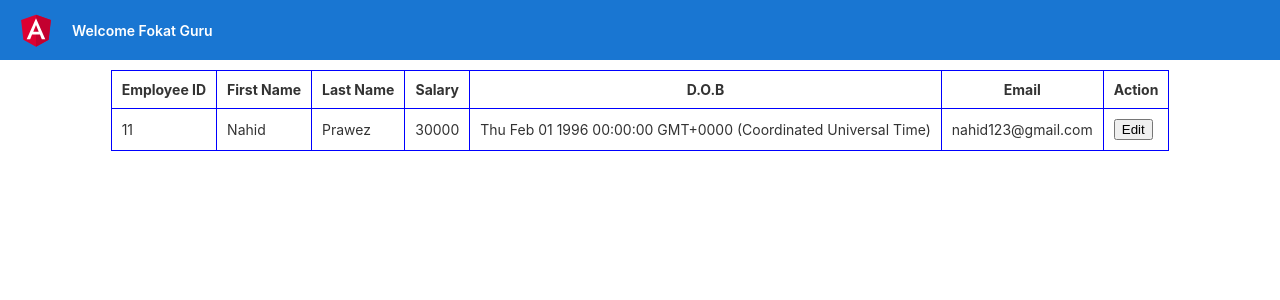
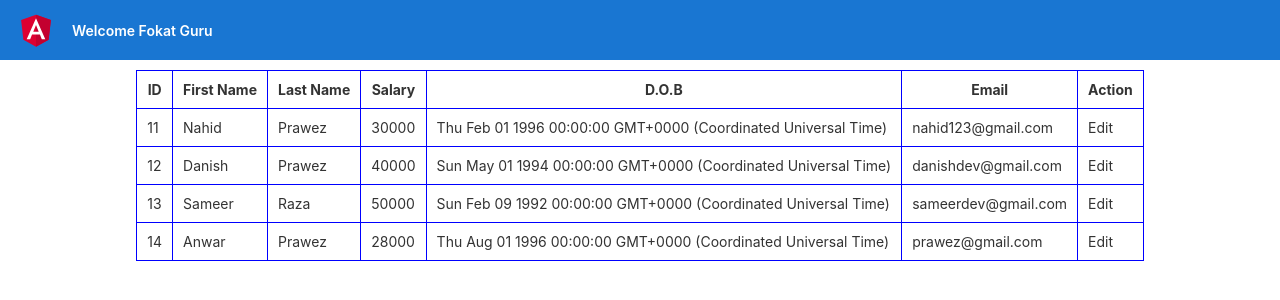
Before and after one commit to nahidprawez/EduAngular, an Angular app: page / in a window 1280 px wide. Shown: the top 300 px of the page. Built offline with nearby package versions, Linux system fonts and the light colour scheme.

Commit message:
custom directive module 3 ass1

```diff
--- a/src/app/app.module.ts
+++ b/src/app/app.module.ts
@@ -1,6 +1,6 @@
 import { NgModule } from '@angular/core';
 import { BrowserModule } from '@angular/platform-browser';
-
+import { ColorDirective } from './directives/color.directive';
 import { AppComponent } from './app.component';
 import { EmployeeComponent } from './employee/employee.component';
 import {FormsModule} from '@angular/forms';
@@ -8,7 +8,8 @@ import {FormsModule} from '@angular/forms';
 @NgModule({
   declarations: [
     AppComponent,
-    EmployeeComponent
+    EmployeeComponent,
+    ColorDirective
   ],
   imports: [
     BrowserModule,
--- /dev/null
+++ b/src/app/directives/color.directive.ts
@@ -0,0 +1,22 @@
+import {Directive, ElementRef, Renderer2, HostListener} from '@angular/core';
+
+
+@Directive({
+    selector : '[appHighlight]'
+})
+
+export class ColorDirective{
+   constructor(private elementRef: ElementRef, private renderer : Renderer2) {}
+
+   @HostListener('mouseenter') onMouseEnter () {
+      this.heighlight("yellow")
+   }
+
+   @HostListener('mouseleave') onMouseLeave() {
+    this.heighlight('')
+   }
+
+   private heighlight(color : string) {
+      this.renderer.setStyle(this.elementRef.nativeElement, 'background-color' , color)
+   }
+}
--- a/src/app/employee/employee.component.html
+++ b/src/app/employee/employee.component.html
@@ -9,7 +9,7 @@
     }
 </style>
 <div class="fg-table">
-    <table>
+    <!-- <table>
         <thead>
             <tr>
                 <th>Employee ID</th>
@@ -23,15 +23,18 @@
         </thead>
         <tbody>
             <tr *ngIf="!showEdit">
+            <tr >
                 <td>{{employee.employeeID}}</td>
                 <td>{{employee.firstName}}</td>
                 <td>{{employee.lastName}}</td>
                 <td>{{employee.salary}}</td>
                 <td>{{employee.dob}}</td>
                 <td>{{employee.email}}</td>
+                <td><button>{{employee.action}}</button></td>
                 <td><button (click) = "EditEmp()">{{employee.action}}</button></td>
             </tr>
             <tr *ngIf="showEdit">
+            <tr >
                 <td><input [(ngModel)]="employee.employeeID"></td>
                 <td><input [(ngModel)]="employee.firstName"></td>
                 <td><input [(ngModel)]="employee.lastName"></td>
@@ -39,9 +42,37 @@
                 <td><input [(ngModel)]="employee.dob" type="date"></td>
                 <td><input [(ngModel)]="employee.email"></td>
                 <td>
+                  <button >Update</button>
                   <button (click)="UpdateEmp()">Update</button>
                 </td>
               </tr>
         </tbody>
+    </table> -->
+
+
+    <!--------------------Using Structural Directives------------------------>
+    <table>
+        <thead>
+            <tr>
+                <th>ID</th>
+                <th>First Name</th>
+                <th>Last Name</th>
+                <th>Salary</th>
+                <th>D.O.B</th>
+                <th>Email</th>
+                <th>Action</th>
+            </tr>
+        </thead>
+        <tbody>
+            <tr *ngFor="let employee of emplist" appHighlight>
+                <td>{{employee.employeeID}}</td>
+                <td>{{employee.firstName}}</td>
+                <td>{{employee.lastName}}</td>
+                <td>{{employee.salary}}</td>
+                <td>{{employee.dob}}</td>
+                <td>{{employee.email}}</td>
+                <td>{{employee.action}}</td>
+            </tr>
+        </tbody>
     </table>
 </div>
--- a/src/app/employee/employee.component.ts
+++ b/src/app/employee/employee.component.ts
@@ -7,7 +7,18 @@ import { Employee } from './employee';
   styleUrls: ['./employee.component.css']
 })
 export class EmployeeComponent {
-    employee : Employee = {
+    // employee : Employee = {
+    //   employeeID : 11,
+    //   firstName : "Nahid",
+    //   lastName : "Prawez",
+    //   salary : 30000,
+    //   dob : new Date('1996-02-01'),
+    //   email : "nahid123@gmail.com",
+    //   action : "Edit",
+    // };
+
+    emplist: any[] = [
+      {
         employeeID : 11,
         firstName : "Nahid",
         lastName : "Prawez",
@@ -15,13 +26,41 @@ export class EmployeeComponent {
         dob : new Date('1996-02-01'),
         email : "nahid123@gmail.com",
         action : "Edit",
-    };
+      },
+      {
+        employeeID : 12,
+        firstName : "Danish",
+        lastName : "Prawez",
+        salary : 40000,
+        dob : new Date('1994-05-01'),
+        email : "danishdev@gmail.com",
+        action : "Edit",
+      },
+      {
+        employeeID : 13,
+        firstName : "Sameer",
+        lastName : "Raza",
+        salary : 50000,
+        dob : new Date('1992-02-09'),
+        email : "sameerdev@gmail.com",
+        action : "Edit",
+      },
+      {
+        employeeID : 14,
+        firstName : "Anwar",
+        lastName : "Prawez",
+        salary : 28000,
+        dob : new Date('1996-08-01'),
+        email : "prawez@gmail.com",
+        action : "Edit",
+      }
+    ]
 
-    showEdit : boolean = false;
-    EditEmp() {
-        this.showEdit = true;
+    // showEdit : boolean = false;
+    // EditEmp() {
+    //     this.showEdit = true;
+    // }
+    // UpdateEmp() {
+    //    this.showEdit = false;
+    // }
 }
-    UpdateEmp() {
-       this.showEdit = false;
-    }
-}
```
Lines whose indentation alone changed are shown as unchanged.
